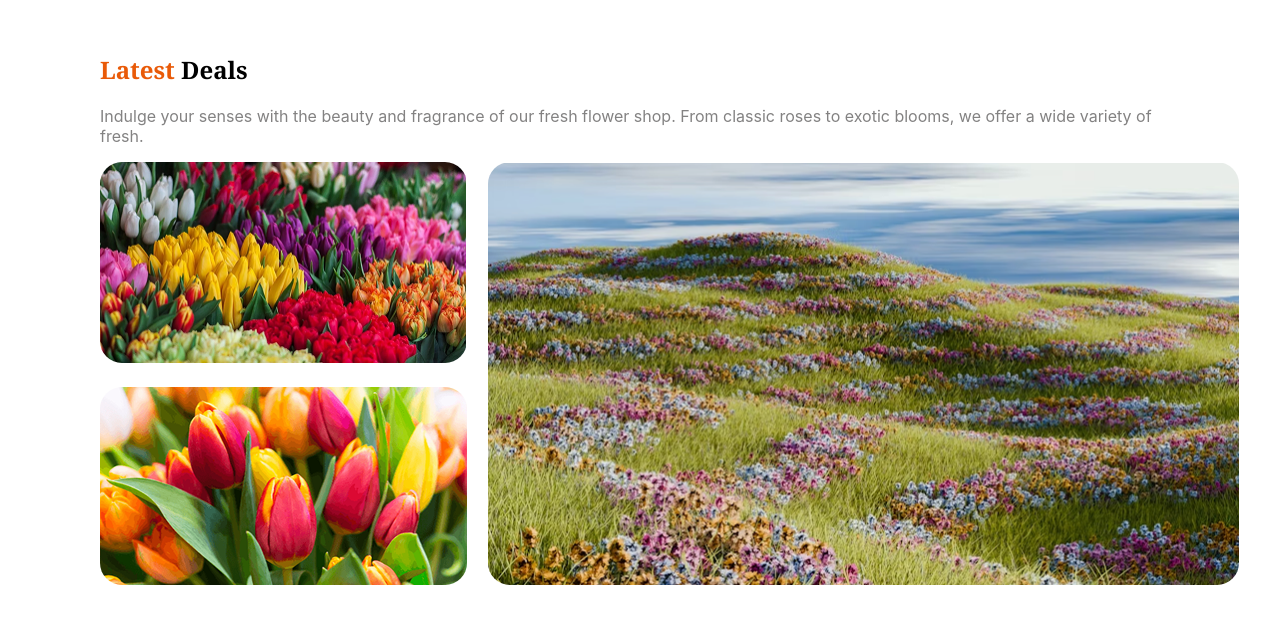
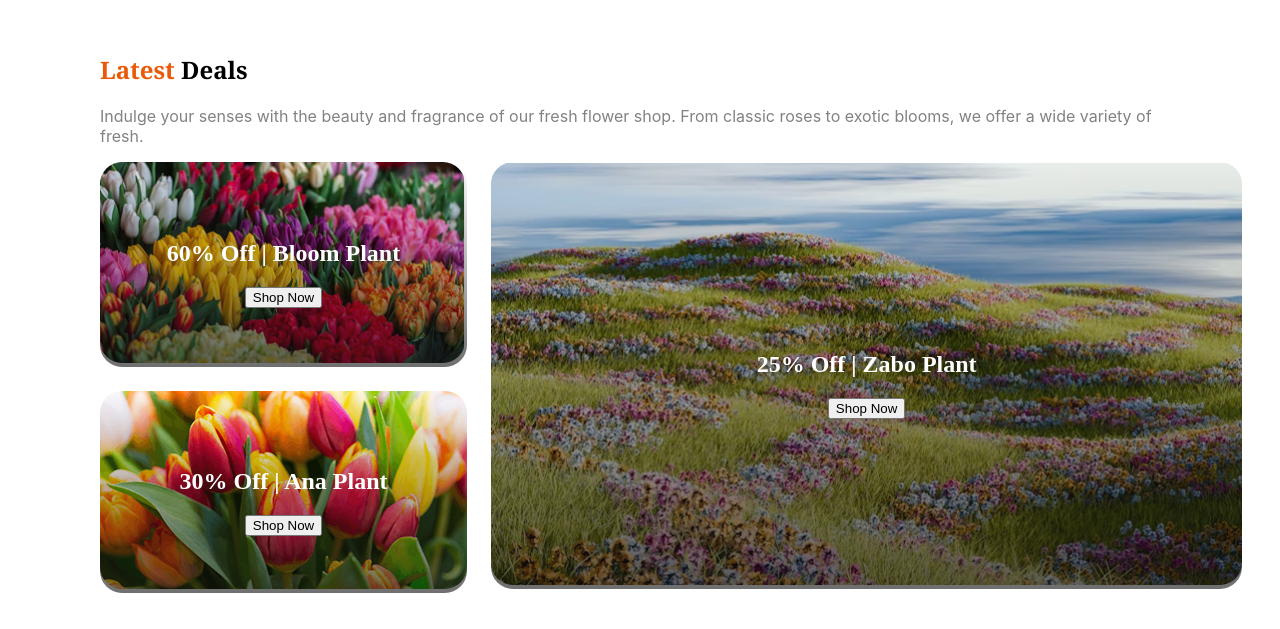
Before and after one commit to annu12332/second-assignment-repo, a plain HTML site: page index.html in a window 1280 px wide. Shown: the part 2692-3321 px from the top of the page. Drawn offline with Linux system fonts and the light colour scheme.

Commit message:
add fourth commit

```diff
--- a/index.html
+++ b/index.html
@@ -145,11 +145,35 @@
 
         <div class="latest-image-container">
             <div class="double-image">
-                <img src="assets/deal-bloom.png" alt="">
-                <img src="assets/deal-ana.png" alt="">
+                <div class="offer-one">
+                    <img src="assets/deal-bloom.png" alt="">
+                    <div class="overlay">
+                        <h2>60% Off | Bloom Plant</h2>
+                        <button>Shop Now</button>
+                    </div>
+                </div>
+                <div class="offer-two">
+                    <img src="assets/deal-ana.png" alt="">
+                    <div class="overlay">
+                        <h2>30% Off | Ana Plant</h2>
+                        <button>Shop Now</button>
+                    </div>
+                </div>
             </div>
             <div class="single-image">
-                <img src="assets/deal-zabo.png" alt="">
+                <div class="third-offer">
+                    <img src="assets/deal-zabo.png" alt="">
+                    <div class="overlay">
+                        <h2>25% Off | Zabo Plant</h2>
+                        <button>Shop Now</button>
+
+                    </div>
+                </div>
+
+
+
+
+                </div>
             </div>
         </div>
     </section>
--- a/style.css
+++ b/style.css
@@ -172,22 +172,85 @@
 .double-image{
     display: flex;
     flex-direction: column;
+    gap: 24px;
 
 
 }
 .double-image img{
     max-height: 201px;
     max-width: 367px;
-    margin-bottom: 24px;
     border-radius: 22px;
 }
 .single-image img{
     max-width: 753px;
     max-height: 423px;
-    margin-left: 21px;
+
     border-radius: 22px;
 
 }
+.offer-one .overlay {
+
+  position: absolute;
+
+  inset: 0;
+  background: linear-gradient(to top, rgba(16, 15, 15, 0.6), transparent 100%);
+  border-radius: 22px;
+  display: flex;
+  flex-direction: column;
+  justify-content: center;
+  align-items: center;
+  color: #fff;
+  overflow: hidden;
+}
+.offer-two .overlay {
+
+  position: absolute;
+  inset: 0;
+  background: linear-gradient(to top, rgba(16, 15, 15, 0.6), transparent 100%);
+  border-radius: 22px;
+  display: flex;
+  flex-direction: column;
+  justify-content: center;
+  align-items: center;
+  color: #fff;
+  overflow: hidden;
+}
+.third-offer .overlay {
+
+  position: absolute;
+  inset: 0;
+  background: linear-gradient(to top, rgba(16, 15, 15, 0.6), transparent 100%);
+  border-radius: 22px;
+  display: flex;
+  flex-direction: column;
+  justify-content: center;
+  align-items: center;
+  color: #fff;
+  overflow: hidden;
+}
 .latest-image-container{
     display: flex;
+    gap: 24px;
 }
+
+
+.offer-one{
+    position: relative;
+  display: inline-block;
+}
+
+.offer-two{
+    position: relative;
+  display: inline-block;
+
+}
+.third-offer{
+    position: relative;
+  display: inline-block;
+}
+
+.offer-one img .offer-two img{
+    display: block;
+ max-width: 753px;
+ max-height: 423px;
+}
```
